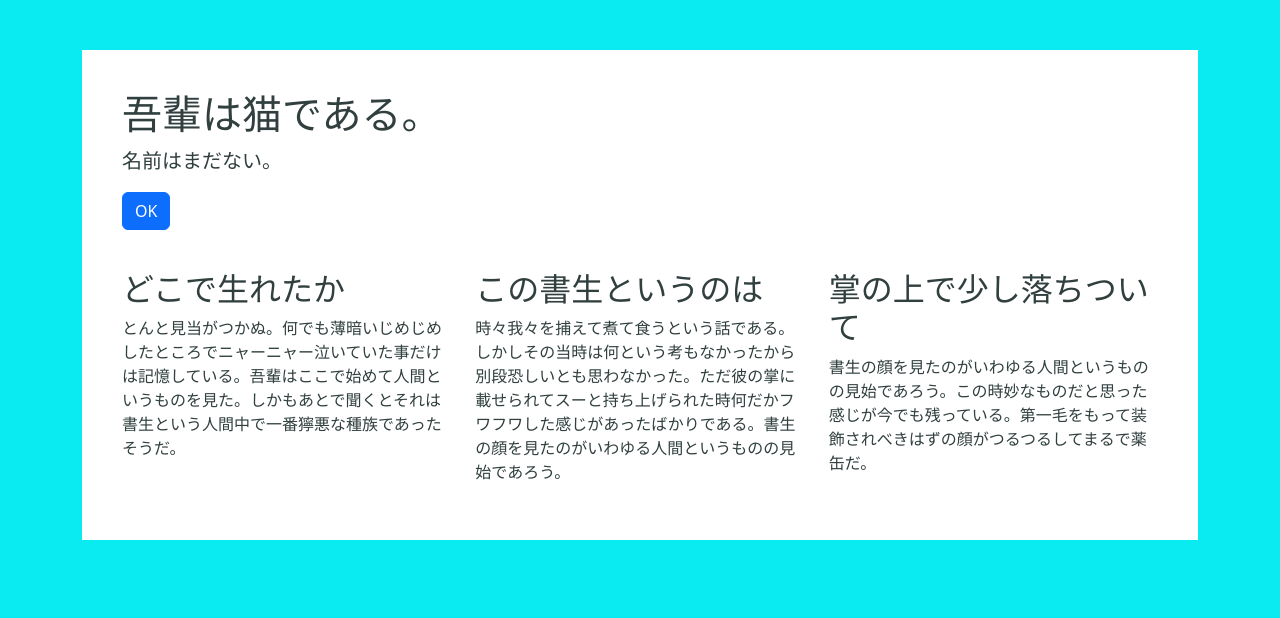
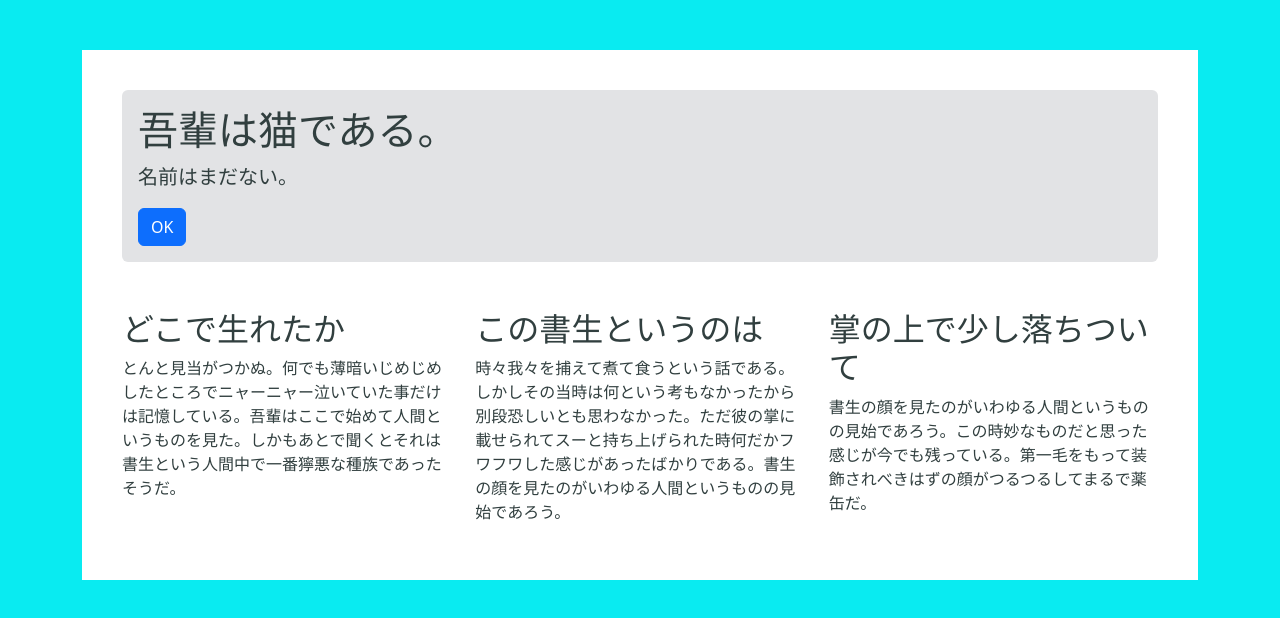
Before and after one commit to Ruka1101/cat, a plain HTML site: page index.html in a window 1280 px wide. Drawn offline with nearby package versions, Linux system fonts and the light colour scheme.

Commit message:
add background

```diff
--- a/index.html
+++ b/index.html
@@ -25,11 +25,13 @@
     <body>
         <div class="container">
             <div class="starter-template">
-                <div class="row">
-                    <div class="col">
-                        <h1>吾輩は猫である。</h1>
-                        <p class="lead">名前はまだない。</p>
-                        <a class="btn btn-primary" href="#">OK</a>
+                <div class="p-3 mb-2 bg-secondary-subtle text-emphasis-secondary rounded">
+                    <div class="row">
+                        <div class="col">
+                            <h1>吾輩は猫である。</h1>
+                            <p class="lead">名前はまだない。</p>
+                            <a class="btn btn-primary" href="#">OK</a>
+                        </div>
                     </div>
                 </div>
                 <div class="row">
```
